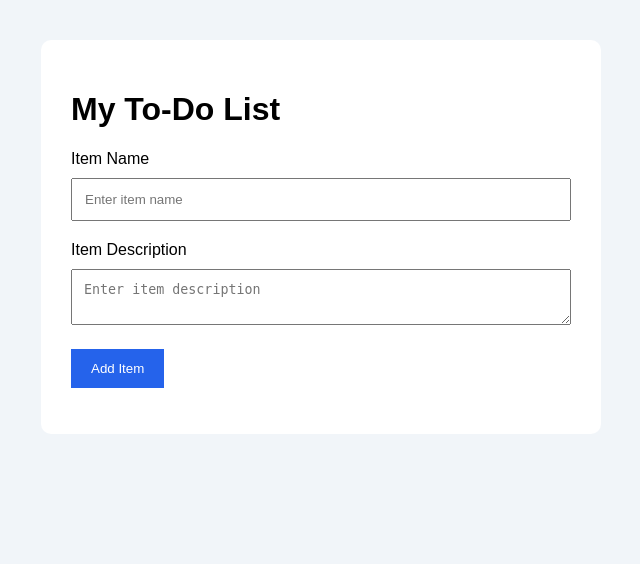
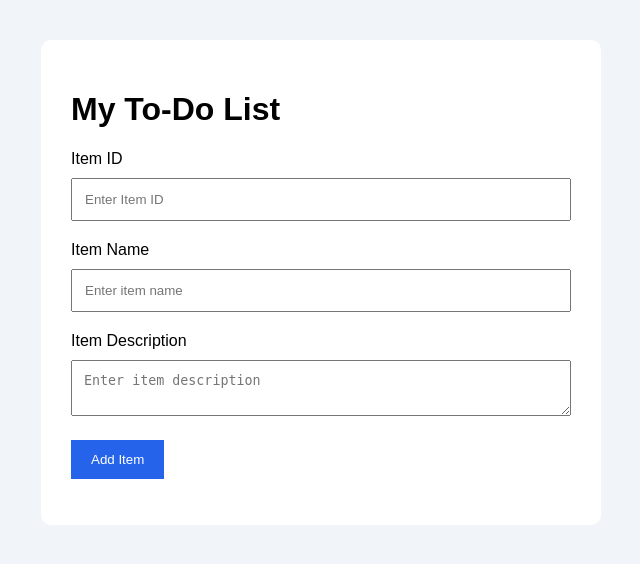
Before and after one commit to TONI1704/Git-and-GitHub-Assignment, a Flask app: page / in a window 1280 px wide. Shown: the top 564 px of the page, without its empty margins (319-959 px from the left). Run offline with Flask 3, Linux system fonts and the light colour scheme.

Commit message:
Add Item ID feild

```diff
--- a/templates/index.html
+++ b/templates/index.html
@@ -11,6 +11,10 @@
         <h1>My To-Do List</h1>
 
         <form id="todoForm">
+            <label>Item ID</label>
+            <input type="text" id="itemID"
+                   placeholder="Enter Item ID" required>
+
             <label>Item Name</label>
             <input type="text" id="itemName"
                    placeholder="Enter item name" required>
```
